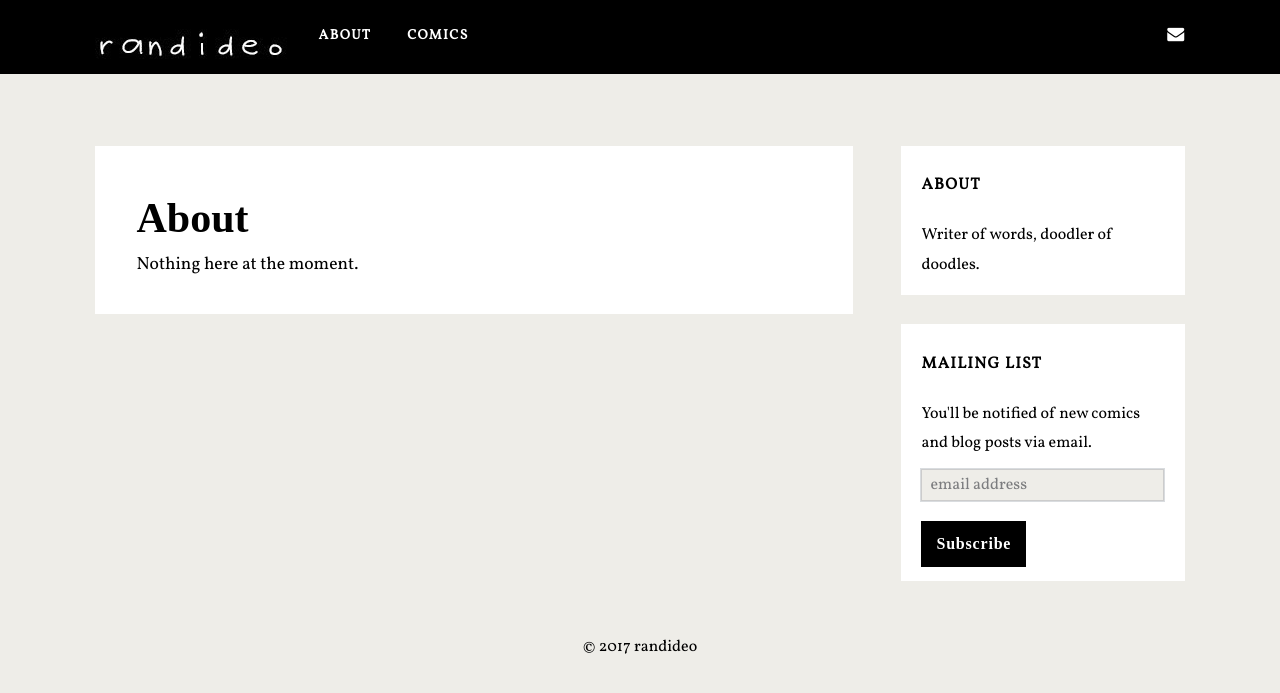
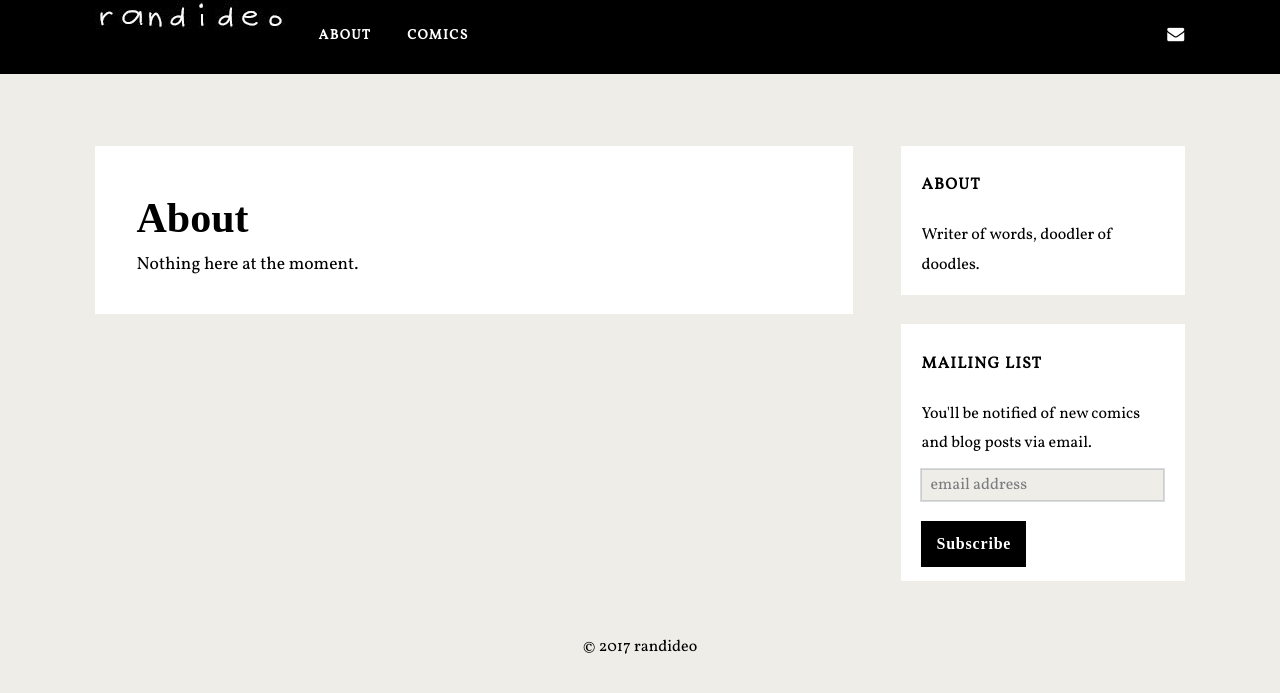
Before and after one commit to randideo/randideo.github.io, a Jekyll site: the page built from about.html, in a window 1280 px wide. Shown: the top 693 px of the page. Built offline with Jekyll 4.4.1, drawn with Linux system fonts in a browser that asks for light colours; nearby versions of some CDN libraries; some web fonts are replaced; comment, search, counter and statistics services are not loaded.

Commit message:
Update style.css

```diff
--- a/css/style.css
+++ b/css/style.css
@@ -224,7 +224,6 @@
 top: .7em;
 right: 3.703%;
 z-index: 1;
-    margin-top: 1.125em;
 }
 .site-title a {
 text-decoration: none;
@@ -363,7 +362,7 @@
 .toggle-navigationnbt {
 display: none;
 }
-.title-infonbt {
+.logo {
 float: left;
 margin-right: 3em;
 margin-top: 1.125em;
```
